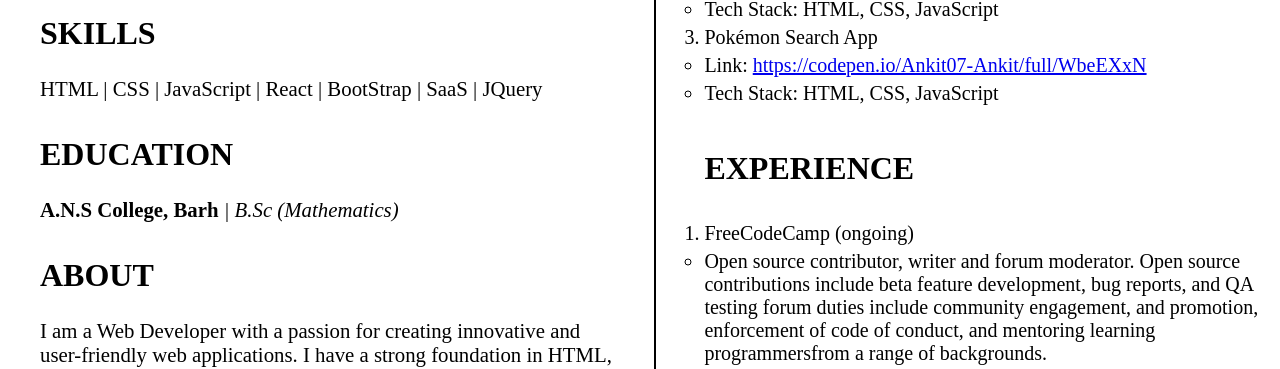
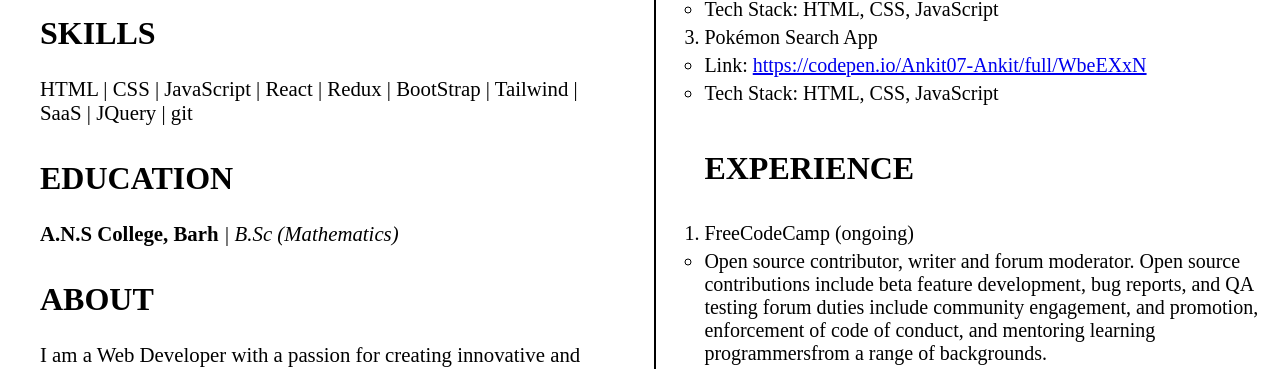
Before and after one commit to Ankit07-Ankit/resume-website, a plain HTML site: page index.html in a window 1280 px wide. Shown: the part 459-828 px from the top of the page. Drawn offline with Linux system fonts and the light colour scheme.

Commit message:
Update index.html

```diff
--- a/index.html
+++ b/index.html
@@ -39,7 +39,7 @@
             </section>
             <section>
                 <h1>SKILLS</h1>
-                <p>HTML | CSS | JavaScript | React | BootStrap | SaaS | JQuery</p>
+                <p>HTML | CSS | JavaScript | React | Redux | BootStrap | Tailwind | SaaS | JQuery | git</p>
             </section>
             <section>
                 <h1>EDUCATION</h1>
```
